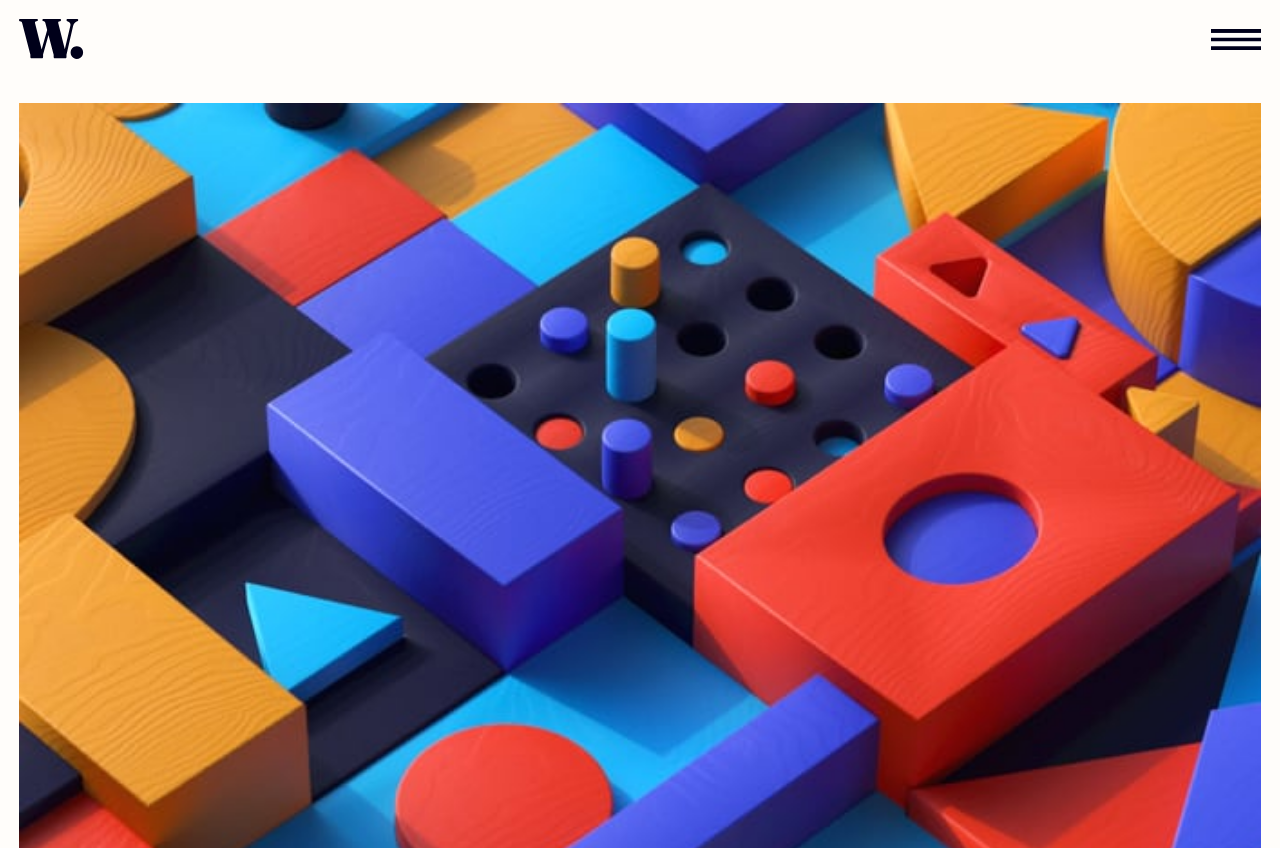
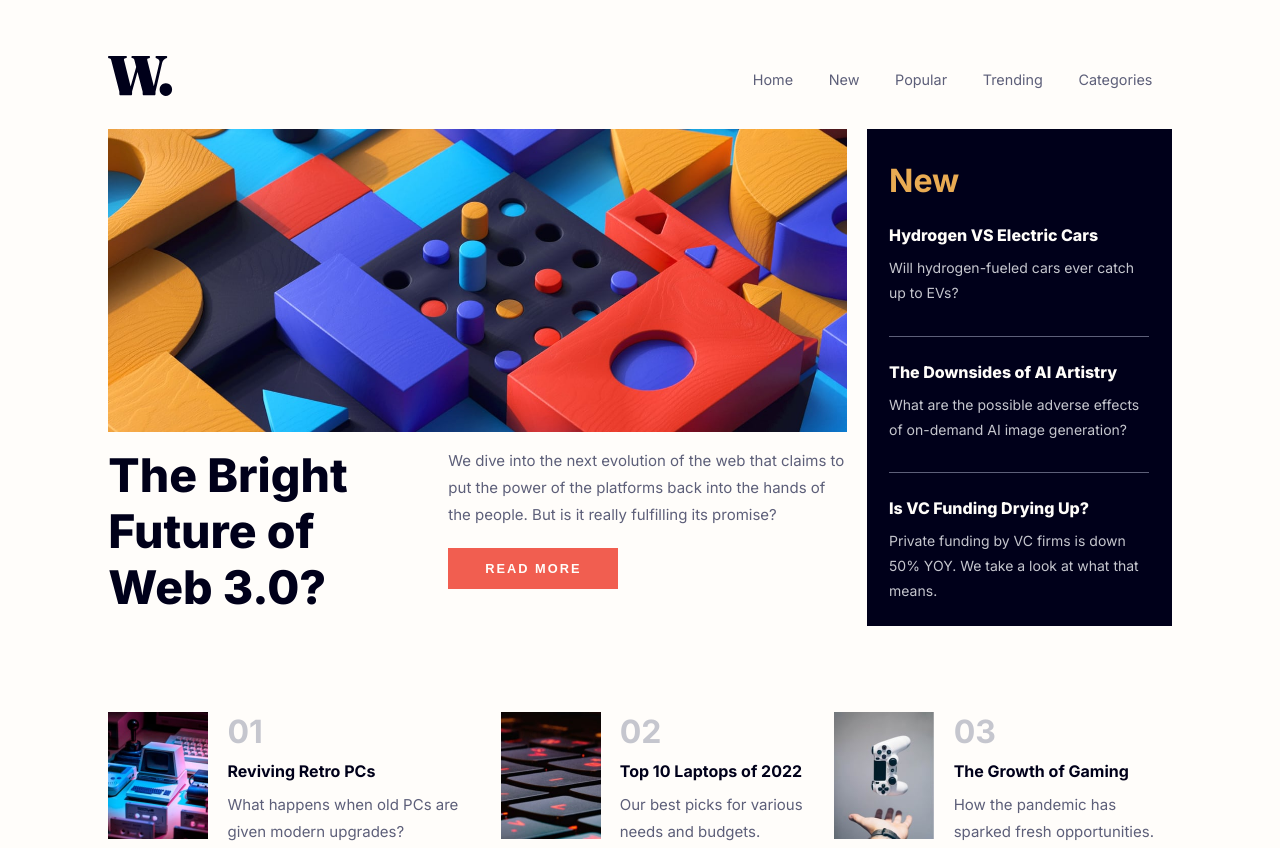
Before and after one commit to Abels-dev/News-page, a plain HTML site: page index.html in a window 1280 px wide. Shown: the top 848 px of the page. Drawn offline with Linux system fonts and the light colour scheme.

Commit message:
worked on the responsiveness by adding the moblie design

```diff
--- a/index.html
+++ b/index.html
@@ -32,16 +32,19 @@
       </header>
       <main>
          <figure class="web3Img">
-            <img src="assets/images/image-web-3-mobile.jpg" alt="" />
+            <img src="assets/images/image-web-3-mobile.jpg" alt="" class="mobileImg">
+            <img src="assets/images/image-web-3-desktop.jpg" alt="" class="desktopImg">
          </figure>
+         <section class="article">
             <h1>The Bright Future of Web 3.0?</h1>
-         <section class="article">
+            <article>
                <p>
                   We dive into the next evolution of the web that claims to put the
                   power of the platforms back into the hands of the people. But is
                   it really fulfilling its promise?
                </p>
                <button><a href="#">Read more</a></button>
+            </article>
          </section>
       </main>
       <aside>
--- a/style.css
+++ b/style.css
@@ -1,4 +1,4 @@
-@import url('https://fonts.googleapis.com/css2?family=Inter:wght@100..900&display=swap');
+@import url("https://fonts.googleapis.com/css2?family=Inter:wght@100..900&display=swap");
 * {
    padding: 0;
    margin: 0;
@@ -13,34 +13,37 @@
    --Dark-grayish-blue: hsl(236, 13%, 42%);
    --Very-dark-blue: hsl(240, 100%, 5%);
 }
-body{
+body {
    min-height: 100vh;
    font-family: "Inter", sans-serif;
    background-color: var(--Off-white);
    padding: 1.2rem;
 }
-header{
+header {
    margin-bottom: 40px;
 }
-header nav{
+header nav {
    display: flex;
    justify-content: space-between;
 }
-.menu{
+.menu {
    position: relative;
    align-self: center;
 }
-.menu button{
+.menu button {
    background-color: transparent;
    border: 0;
    outline: 0;
    width: 50px;
 }
-.menu img{
+.mobileImg {
    width: 100%;
    height: auto;
 }
-.menu ul{
+.desktopImg {
+   display: none;
+}
+.menu ul {
    display: none;
    position: absolute;
    z-index: 1;
@@ -50,19 +53,19 @@ header nav{
    list-style-type: none;
    align-self: flex-start;
 }
-.menu li{
+.menu li {
    padding: 0.8rem;
    font-size: 20px;
    font-weight: 400;
 }
-.menu a{
+.menu a {
    text-decoration: none;
    color: var(--Very-dark-blue);
 }
-a:hover{
+a:hover {
    color: var(--Soft-red);
 }
-.open-menu{
+.open-menu {
    min-height: 100vh;
    width: 65%;
    position: absolute;
@@ -74,31 +77,32 @@ a:hover{
    display: flex;
    flex-direction: column;
 }
-.open-menu button{
+.open-menu button {
    align-self: flex-end;
    margin: 1rem;
 }
-.web3Img{
+.web3Img {
    width: 100%;
    height: auto;
 }
-.web3Img img{
+.web3Img img {
    width: 100%;
    height: auto;
 }
-h1{
+h1 {
    font-size: 2.8rem;
    font-weight: 800;
    margin-top: 15px;
    margin-bottom: 15px;
+   color: var(--Very-dark-blue);
 }
-p{
+p {
    font-size: 15px;
    color: var(--Dark-grayish-blue);
    font-weight: 400;
    line-height: 1.8;
 }
-.article button{
+.article button {
    background-color: var(--Soft-red);
    padding: 1rem;
    width: 170px;
@@ -106,7 +110,7 @@ p{
    margin-top: 20px;
    margin-bottom: 40px;
 }
-.article a{
+.article a {
    color: var(--Off-white);
    font-weight: 700;
    letter-spacing: 2px;
@@ -114,55 +118,168 @@ p{
    text-transform: uppercase;
    text-decoration: none;
 }
-.article button:hover{
+.article button:hover {
    background-color: var(--Very-dark-blue);
 }
-aside{
+aside {
    background-color: var(--Very-dark-blue);
    padding: 1.5rem;
    margin-bottom: 50px;
 }
-h2{
+h2 {
    color: var(--Soft-orange);
    font-size: 2rem;
    margin-bottom: 30px;
 }
-aside h3{
+aside h3 {
    color: var(--Off-white);
    font-weight: 800;
    margin-bottom: 10px;
    margin-top: 40px;
 }
-aside p{
+aside p {
    color: var(--Grayish-blue);
    padding-bottom: 35px;
-    border-bottom: 1px solid var(--Grayish-blue);
+   font-weight: 400;
+   border-bottom: 1px solid var(--Dark-grayish-blue);
 }
-aside p:last-child{
+aside p:last-child {
    border-bottom: none;
    padding-bottom: 0px;
 }
-footer{
+footer {
    display: flex;
    flex-direction: column;
    gap: 1.5rem;
    margin-bottom: 50px;
 }
-footer img{
+footer img {
    width: 100px;
    height: auto;
 }
-footer section{
+footer section {
    display: flex;
    gap: 1.2rem;
 }
-footer h4{
+footer h4 {
    color: var(--Grayish-blue);
    font-size: 2rem;
    margin-bottom: 10px;
 }
-footer h3{
+footer h3 {
    color: var(--Very-dark-blue);
    font-size: 1rem;
    margin-bottom: 10px;
 }
+@media screen and (min-width: 600px) {
+   body {
+      display: grid;
+      grid-template-columns: repeat(8, 1fr);
+      gap: 20px;
+   }
+   header {
+      grid-column: 1 / 9;
+      padding-top: 1.7rem;
+      margin-bottom: 0px;
+   }
+   header nav {
+      align-items: center;
+   }
+   nav button {
+      display: none;
+   }
+   .menu ul {
+      display: block;
+      position: static;
+      display: flex;
+      margin: 0;
+      gap: 10px;
+   }
+   .menu a {
+      font-size: 0.9rem;
+      color: var(--Dark-grayish-blue);
+   }
+   a:hover {
+      color: var(--Soft-red);
+   }
+   main {
+      grid-column: 1 / 6;
+   }
+   .mobileImg {
+      display: none;
+   }
+   .desktopImg {
+      display: block;
+   }
+   .article {
+      display: flex;
+      gap: 1rem;
+   }
+   .article p {
+      max-width: 400px;
+      margin-top: 15px;
+   }
+   .article h1 {
+      max-width: 300px;
+      font-size: 2rem;
+   }
+   aside {
+      grid-column: 6 / 9;
+      padding: 1.4rem;
+   }
+   h2 {
+      margin-bottom: 0px;
+      margin-top: 10px;
+   }
+   aside h3 {
+      margin-top: 25px;
+      font-size: 1rem;
+   }
+   aside p {
+      padding-bottom: 30px;
+      font-size: 14px;
+   }
+   footer {
+      grid-column: 1 / 9;
+      flex-direction: row;
+      flex-wrap: wrap;
+   }
+}
+@media screen and (min-width: 768px) {
+   .article h1 {
+      font-size: 2.9rem;
+   }
+}
+@media screen and (min-width: 1200px) {
+   body {
+      grid-template-columns: repeat(12, 1fr);
+      padding-left: 0;
+      padding-right: 0;
+   }
+   header {
+      grid-column: 2/12;
+   }
+   main {
+      grid-column: 2/9;
+   }
+   .article p {
+      max-width: 400px;
+   }
+   .article article {
+      margin-left: 1.5rem;
+   }
+   .article button {
+      padding: 0.8rem;
+   }
+   .article a {
+      font-size: 0.8rem;
+   }
+   aside {
+      grid-column: 9/12;
+   }
+   footer {
+      grid-column: 2/12;
+      flex-wrap: nowrap;
+      margin-top: 1rem;
+   }
+}
```
Lines whose indentation alone changed are shown as unchanged.
